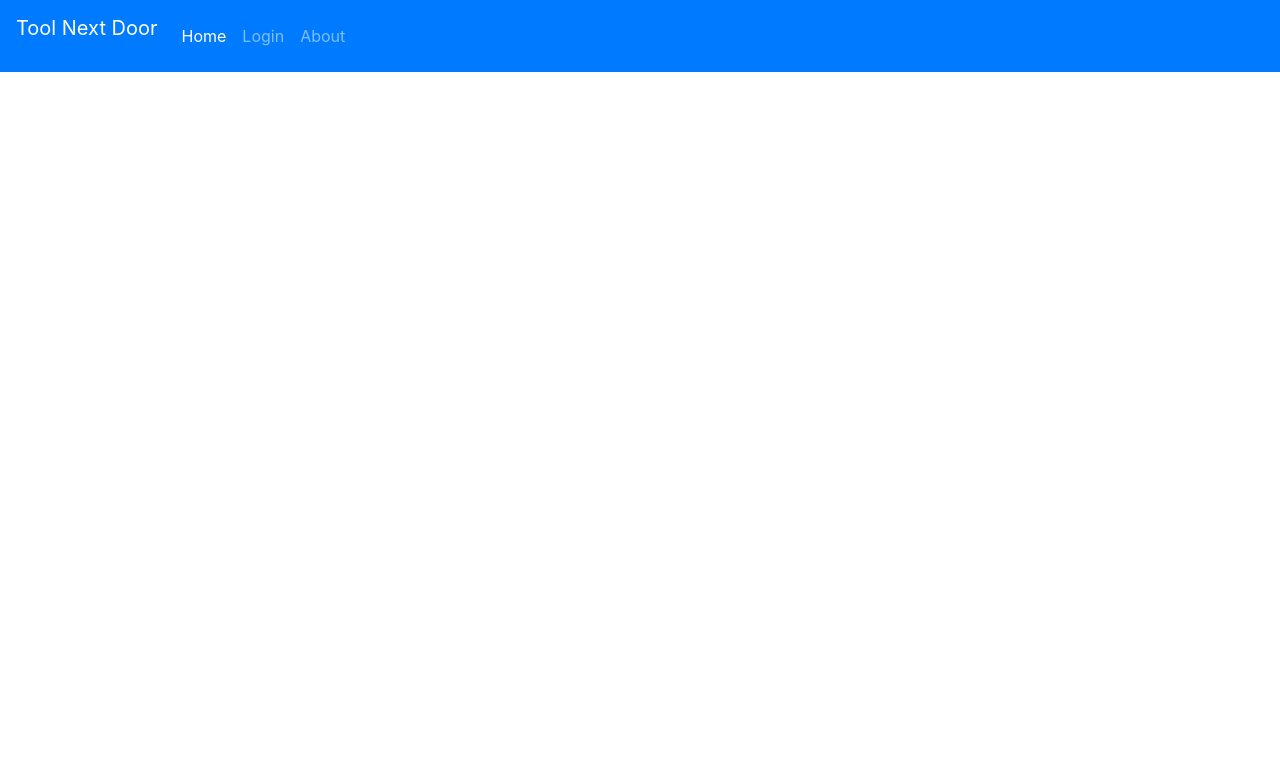
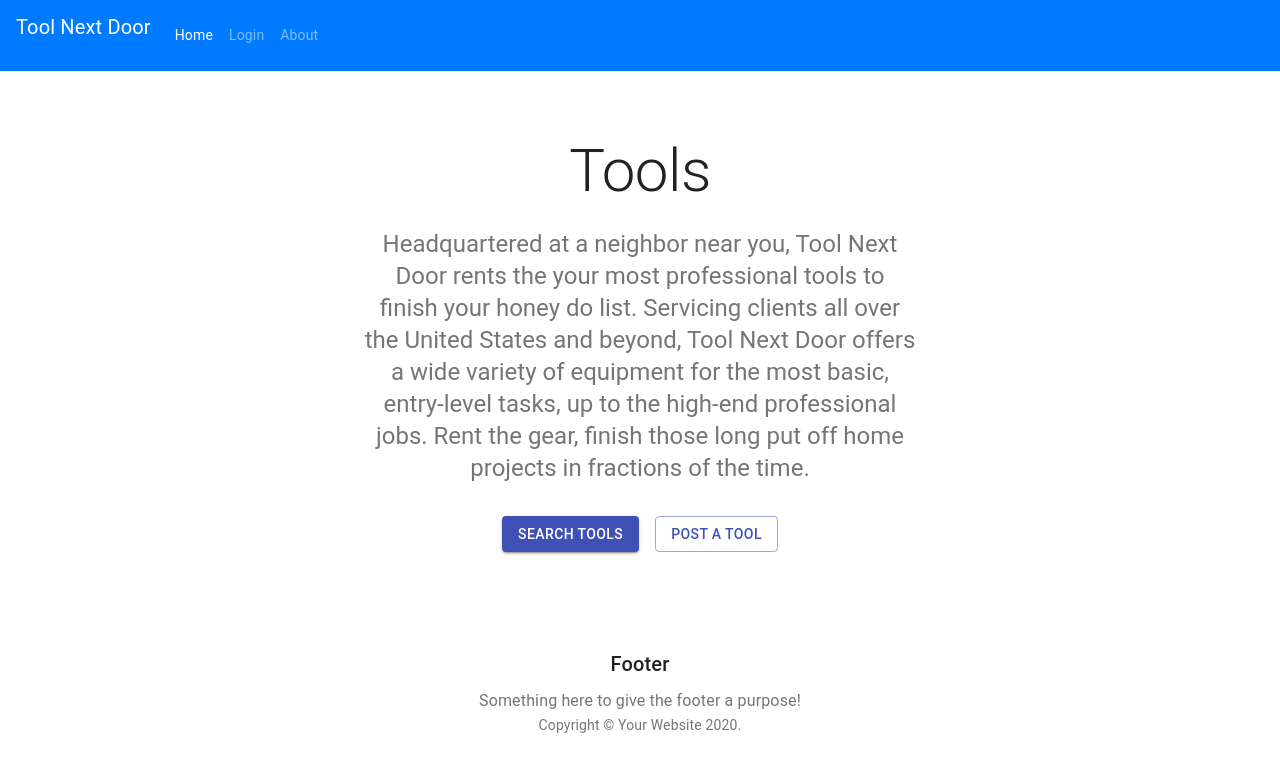
Before and after one commit to JoeWills615/ToolNextDoor, a React (Create React App) app in the folder client/: page /about in a window 1280 px wide. Shown: the top 772 px of the page. Built offline with nearby package versions, Linux system fonts and the light colour scheme; no server answers.

Commit message:
about page

```diff
--- a/client/src/App.js
+++ b/client/src/App.js
@@ -2,12 +2,12 @@
 // import logo from './logo.svg';
 import './App.css';
 import Landing from './components/Landing';
-import Home from './components/Home'
+import Home from './components/Home';
 import { BrowserRouter as Router, Route, Switch } from "react-router-dom";
 import NavBar from './components/NavBar';
-import ToolView from './components/ToolView/ToolView'
-import { Provider } from './globalContext'
-
+import ToolView from './components/ToolView/ToolView';
+import { Provider } from './globalContext';
+import About from './components/About';
 
 function App() {
   return (
@@ -22,6 +22,9 @@
        <Route exact path="/home">
          <Home />
        </Route>
+       <Route exact path="/about">
+         <About />
+       </Route>
        <Route exact path="/tools/:id" component={ToolView}>
          <ToolView />
        </Route>
--- a/client/src/components/About/index.js
+++ b/client/src/components/About/index.js
@@ -1,9 +1,81 @@
 import React from 'react';
+import AppBar from '@material-ui/core/AppBar';
+import Button from '@material-ui/core/Button';
+import CameraIcon from '@material-ui/icons/PhotoCamera';
+import Card from '@material-ui/core/Card';
+import CardActions from '@material-ui/core/CardActions';
+import CardContent from '@material-ui/core/CardContent';
+import CardMedia from '@material-ui/core/CardMedia';
+import CssBaseline from '@material-ui/core/CssBaseline';
+import Grid from '@material-ui/core/Grid';
+import Toolbar from '@material-ui/core/Toolbar';
+import Typography from '@material-ui/core/Typography';
+import { makeStyles } from '@material-ui/core/styles';
+import Container from '@material-ui/core/Container';
+import Link from '@material-ui/core/Link';
+import SearchBar from '../SearchBar/SearchBar';
+//Bring in GlobalContext with our DB info
+import {Consumer} from '../../globalContext';
+
+
+function Copyright() {
+    return (
+      <Typography variant="body2" color="textSecondary" align="center">
+        {'Copyright © '}
+        <Link color="inherit" href="https://material-ui.com/">
+          Your Website
+        </Link>{' '}
+        {new Date().getFullYear()}
+        {'.'}
+      </Typography>
+    );
+  }
+
+  const useStyles = makeStyles((theme) => ({
+    icon: {
+      marginRight: theme.spacing(2),
+    },
+    heroContent: {
+      backgroundColor: theme.palette.background.paper,
+      padding: theme.spacing(8, 0, 6),
+    },
+    heroButtons: {
+      marginTop: theme.spacing(4),
+    },
+    cardGrid: {
+      paddingTop: theme.spacing(8),
+      paddingBottom: theme.spacing(8),
+    },
+    card: {
+      height: '100%',
+      display: 'flex',
+      flexDirection: 'column',
+    },
+    cardMedia: {
+      paddingTop: '56.25%', // 16:9
+    },
+    cardContent: {
+      flexGrow: 1,
+    },
+    footer: {
+      backgroundColor: theme.palette.background.paper,
+      padding: theme.spacing(6),
+    },
+  }));
 
 export default function AboutPage() {
-    return(
-        <div>
-            <p>
+    const classes = useStyles();
+    return (
+        <React.Fragment>
+            <CssBaseline />
+            <main>
+                {/* Hero unit */}
+                <div className={classes.heroContent}>
+                    <Container maxWidth="sm">
+                        <Typography component="h1" variant="h2" align="center" color="textPrimary" gutterBottom>
+                            Tools
+                        </Typography>
+                        <Typography variant="h5" align="center" color="textSecondary" paragraph>
                         Headquartered at a neighbor near you, Tool Next Door rents
                         the your most professional tools to finish your honey do list.
                         Servicing clients all over the United States and beyond,
@@ -11,7 +83,35 @@
                         basic, entry-level tasks, up to the high-end professional jobs.
                         Rent the gear, finish those long put off home projects in
                         fractions of the time.
-            </p>
+                        </Typography>
+                        <div className={classes.heroButtons}>
+                            <Grid container spacing={2} justify="center">
+                                <Grid item>
+                                    <Button variant="contained" color="primary">
+                                        Search Tools
+                                </Button>
+                                </Grid>
+                                <Grid item>
+                                    <Button variant="outlined" color="primary">
+                                        Post a Tool
+                                    </Button>
+                                </Grid>
+                            </Grid>
                         </div>
+                    </Container>
+                </div>
+            </main>
+            {/* Footer */}
+            <footer className={classes.footer}>
+                <Typography variant="h6" align="center" gutterBottom>
+                    Footer
+                </Typography>
+                <Typography variant="subtitle1" align="center" color="textSecondary" component="p">
+                    Something here to give the footer a purpose!
+                </Typography>
+                <Copyright />
+            </footer>
+            {/* End footer */}
+        </React.Fragment>
     );
 }
```
Also changed, not shown: 1 other file (tests, documents, lock files or other folders). Lines whose indentation alone changed are shown as unchanged.
